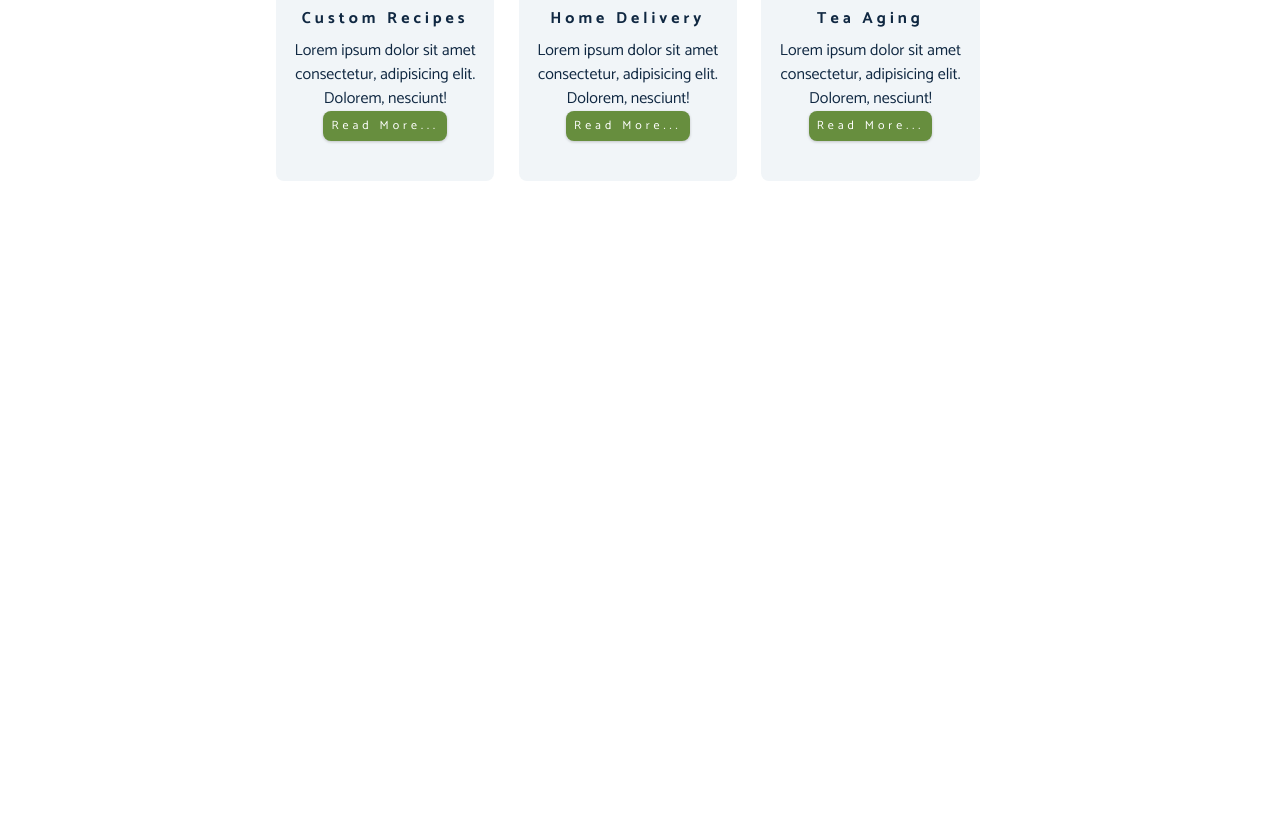
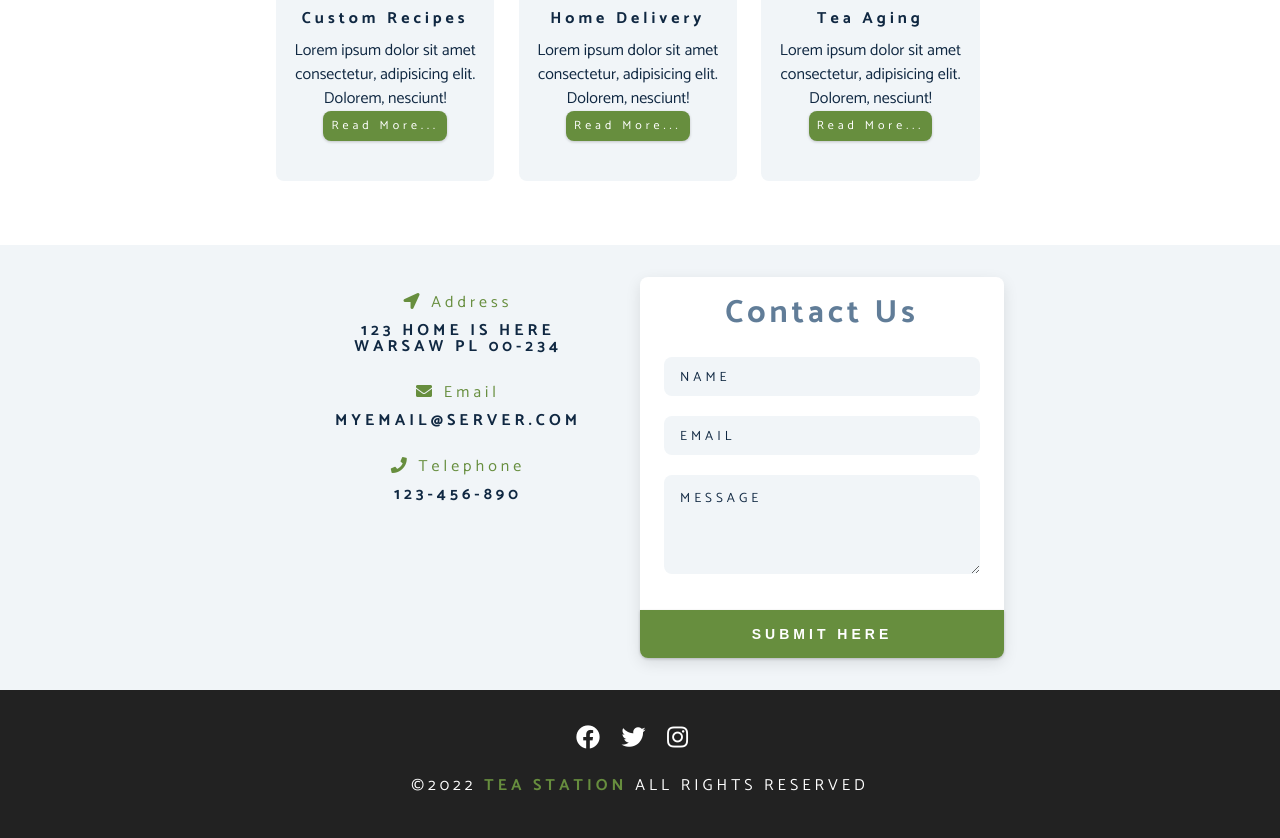
Before and after one commit to MainaGeorge/floats-tea-project, a plain HTML site: page index.html in a window 1280 px wide. Shown: the part 2478-3316 px from the top of the page. Before the commit the page ends 2723 px from the top, so only its background shows below. Drawn offline with Linux system fonts and the light colour scheme; a web font is replaced by a local one.

Commit message:
added footer

```diff
--- a/app.js
+++ b/app.js
@@ -1,16 +1,18 @@
-// setup nav
-const navBtn = document.getElementById("nav-btn");
-const navbar = document.getElementById("navbar");
-const navClose = document.getElementById("nav-close");
-// show nav
-navBtn.addEventListener("click", () => {
-  navbar.classList.add("showNav");
-});
-// close nav
-navClose.addEventListener("click", () => {
-  navbar.classList.remove("showNav");
-});
 //setup date
 const date = (document.getElementById(
   "date"
 ).innerHTML = new Date().getFullYear());
+
+
+// setup nav
+// const navBtn = document.getElementById("nav-btn");
+// const navbar = document.getElementById("navbar");
+// const navClose = document.getElementById("nav-close");
+// // show nav
+// navBtn.addEventListener("click", () => {
+//   navbar.classList.add("showNav");
+// });
+// // close nav
+// navClose.addEventListener("click", () => {
+//   navbar.classList.remove("showNav");
+// });
--- a/css/styles.css
+++ b/css/styles.css
@@ -456,3 +456,124 @@ Products
     transform: translate(-50%, 50%);
     border: 0.375rem solid var(--color-gray-lighter);
 }
+
+/*
+===================
+Contacts
+===================
+*/
+
+.contact{
+    background: var(--color-gray-lighter);
+    text-align: center;
+}
+
+.contact-form,
+.contact-info{
+    margin: 1rem 0;
+}
+
+.contact-item{
+    margin-bottom: 1.75rem;
+}
+
+.contact-title {
+    color: var(--color-primary);
+    font-weight: 400;
+}
+
+.contact-text{
+    text-transform: uppercase;
+}
+
+
+.contact-form {
+    background: var(--color-white);
+    border-radius: var(--radius);
+    text-align: center;
+    box-shadow: 0 5px 15px rgba(0,0,0,0.1);
+    transition: var(--transition);
+    max-width: 35rem;
+    margin: 0 auto;
+}
+
+.contact-form:hover {
+    box-shadow: 0 5px 15px rgba(0,0,0,0.3);
+    transform: scale(1.001);
+}
+
+.contact-form h3 {
+    color: var(--color-gray-light);
+    padding-top: 1.25rem;
+}
+
+.form-group{
+    padding: 1rem 1.5rem;
+}
+
+.form-control {
+    display: block;
+    width: 100%;
+    padding: 0.75rem 1rem;
+    border: none;
+    margin-bottom: 1.25rem;
+    background: var(--color-gray-lighter);
+    border-radius: var(--radius);
+    text-transform: uppercase;
+    letter-spacing: var(--spacing);
+}
+
+.form-control::placeholder{
+    font-family: var(--font-family-primary);
+    color: var(--color-gray-dark);
+    letter-spacing: var(--spacing);
+    text-transform: uppercase;
+}
+
+.submit-btn {
+    display: block;
+    width: 100%;
+    padding: 1rem;
+    border-bottom-left-radius: var(--radius);
+    border-bottom-right-radius: var(--radius);
+}
+
+@media screen and (min-width: 992px){
+    .contact-form,
+    .contact-info{
+        float: left;
+        width: 50%;
+    }
+}
+/*
+===================
+Footer
+===================
+*/
+.footer {
+    background: #222;
+    text-align: center;
+}
+
+.social-icon{
+    color: var(--color-white);
+    font-size: 1.5rem;
+    margin-right: 1rem;
+    transition: var(--transition);
+}
+
+.social-icon:hover {
+    color: var(--color-primary);
+}
+
+.footer-text {
+    margin-top: 1.25rem;
+    text-transform: uppercase;
+    color: var(--color-white);
+    font-weight: 400;
+}
+
+.company{
+    color: var(--color-primary);
+    font-weight: bolder;
+}
--- a/index.html
+++ b/index.html
@@ -211,6 +211,90 @@
       </div>
     </section>
     <!-- end of services -->
+
+    <!-- contact -->
+    <section class="contact">
+      <div class="section-center clearfix">
+        <!-- contact info -->
+        <article class="contact-info">
+          <div class="contact-item">
+            <h4 class="contact-title">
+              <span class="contact-icon">
+                <i class="fas fa-location-arrow"></i>
+              </span>
+              address
+            </h4>
+            <h4 class="contact-text">
+              123 Home is Here <br>
+              Warsaw PL 00-234
+            </h4>
+          </div>
+          <div class="contact-item">
+            <h4 class="contact-title">
+              <span class="contact-icon">
+                <i class="fas fa-envelope"></i>
+              </span>
+              email
+            </h4>
+            <h4 class="contact-text">
+              myemail@server.com
+            </h4>
+          </div>
+          <div class="contact-item">
+            <h4 class="contact-title">
+              <span class="contact-icon">
+                <i class="fas fa-phone"></i>
+              </span>
+              telephone
+            </h4>
+            <h4 class="contact-text">
+              123-456-890
+            </h4>
+          </div>
+        </article>
+
+        <!-- contact form  -->
+        <article class="contact-form">
+          <h3>contact us</h3>
+          <form action="">
+            <div class="form-group">
+              <input type="text" name="name" id="" placeholder="name" class="form-control">
+              <input type="email" name="email" id="" placeholder="email" class="form-control">
+              <textarea class="form-control" name="message" id="" placeholder="message" rows="5"></textarea>
+            </div>
+            <button type="submit" class="submit-btn btn">Submit here</button>
+          </form>
+        </article>
+      </div>
+    </section>
+    <!-- end of contact -->
+    <!-- footer -->
+    <footer class="footer">
+      <div class="section-center">
+        <div class="social-icons">
+          <!-- social icon -->
+          <a href="#" class="social-icon">
+            <i class="fab fa-facebook"></i>
+          </a>
+          <!-- end of social icon -->
+          <!-- social icon -->
+          <a href="#" class="social-icon">
+            <i class="fab fa-twitter"></i>
+          </a>
+          <!-- end of social icon -->
+          <!-- social icon -->
+          <a href="#" class="social-icon">
+            <i class="fab fa-instagram"></i>
+          </a>
+          <!-- end of social icon -->
+        </div>
+        <h4 class="footer-text">&copy;<span id="date"></span>
+        <span class="company">tea station</span>
+        all rights reserved
+        </h4>
+      </div>
+    </footer>
+    <!-- end of footer -->
     <script src="app.js"></script>
   </body>
 </html>
```
